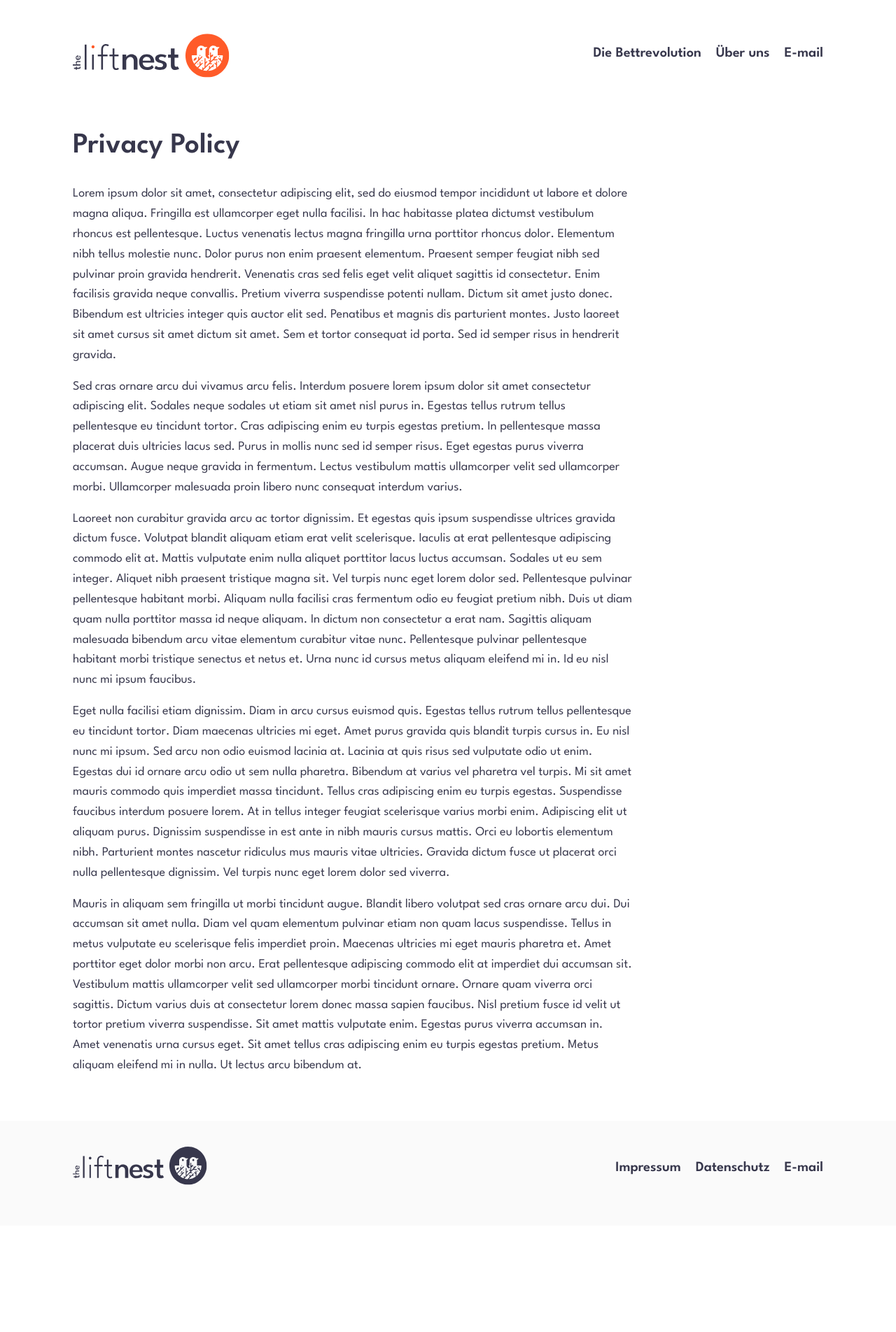
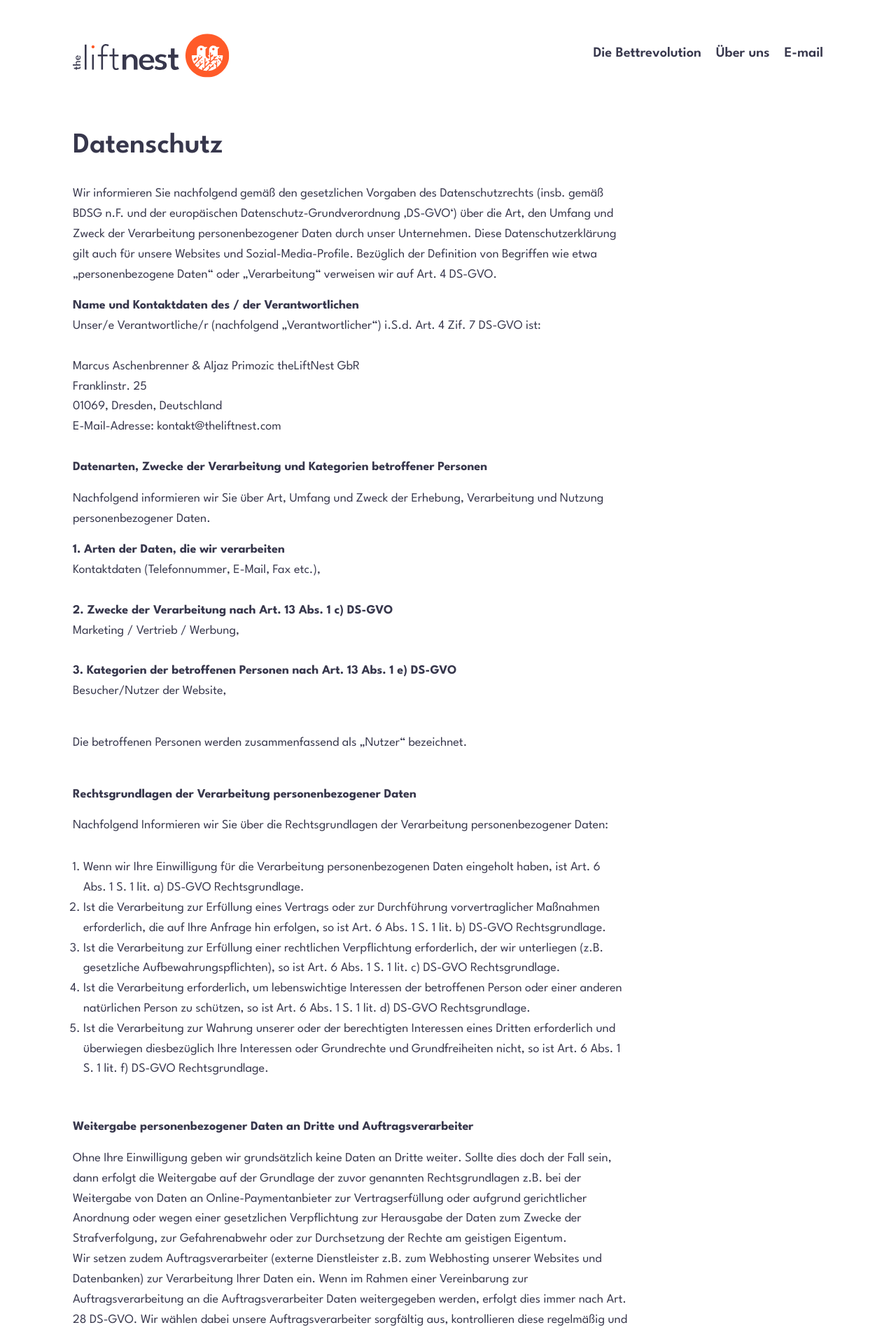
Before and after one commit to theliftnest/theliftnest-github.io, a Jekyll site: the page built from datenschutz.md, in a window 1280 px wide. Shown: the top 1904 px of the page at 70% size. Built offline with Jekyll 4.4.1, drawn with Linux system fonts in a browser that asks for light colours; nearby versions of some CDN libraries; before the commit the page ends 1752 px from its top, so only the background shows below that; some of the changed text lies outside the part shown.

Commit message:
privacy policy

```diff
--- a/assets/css/styles.css
+++ b/assets/css/styles.css
@@ -120,6 +120,11 @@ h6 {
 }
 
 p, .mid {
+  font-size: 1.125rem;
+  line-height: 1.802rem;
+}
+
+ol, ul {
   font-size: 1.125rem;
   line-height: 1.802rem;
 }
--- /dev/null
+++ b/datenschutz.md
@@ -0,0 +1,117 @@
+---
+layout: page-docs-one-col
+title: Datenschutz
+permalink: datenschutz
+---
+<p>Wir informieren Sie nachfolgend gemäß den gesetzlichen Vorgaben des Datenschutzrechts (insb. gemäß BDSG n.F. und der europäischen Datenschutz-Grundverordnung ‚DS-GVO‘) über die Art, den Umfang und Zweck der Verarbeitung personenbezogener Daten durch unser Unternehmen. Diese Datenschutzerklärung gilt auch für unsere Websites und Sozial-Media-Profile. Bezüglich der Definition von Begriffen wie etwa „personenbezogene Daten“ oder „Verarbeitung“ verweisen wir auf Art. 4 DS-GVO.</p>
+<strong>Name und Kontaktdaten des / der Verantwortlichen</strong><br />
+Unser/e Verantwortliche/r (nachfolgend „Verantwortlicher“) i.S.d. Art. 4 Zif. 7 DS-GVO ist:<br />
+<br />
+Marcus Aschenbrenner & Aljaz Primozic theLiftNest GbR<br />Franklinstr. 25<br />01069, Dresden, Deutschland<br />E-Mail-Adresse: kontakt@theliftnest.com<br /><br />
+<strong>Datenarten, Zwecke der Verarbeitung und Kategorien betroffener Personen</strong><br />
+<p>Nachfolgend informieren wir Sie über Art, Umfang und Zweck der Erhebung, Verarbeitung und Nutzung personenbezogener Daten.</p>
+<strong>1. Arten der Daten, die wir verarbeiten</strong><br />
+Kontaktdaten (Telefonnummer, E-Mail, Fax etc.), <br />
+<br />
+<strong>2. Zwecke der Verarbeitung nach Art. 13 Abs. 1 c) DS-GVO</strong><br />
+Marketing / Vertrieb / Werbung, <br />
+<br />
+<strong>3. Kategorien der betroffenen Personen nach Art. 13 Abs. 1 e) DS-GVO</strong><br />
+Besucher/Nutzer der Website, <br />
+<br />
+<p>Die betroffenen Personen werden zusammenfassend als „Nutzer“ bezeichnet.</p>
+<br />
+<strong>Rechtsgrundlagen der Verarbeitung personenbezogener Daten</strong>
+<p>Nachfolgend Informieren wir Sie über die Rechtsgrundlagen der Verarbeitung personenbezogener Daten:</p>
+<ol style="margin:10px 0px; padding:15px;">
+<li>Wenn wir Ihre Einwilligung für die Verarbeitung personenbezogenen Daten eingeholt haben, ist Art. 6 Abs. 1 S. 1 lit. a) DS-GVO Rechtsgrundlage.</li>
+<li>Ist die Verarbeitung zur Erfüllung eines Vertrags oder zur Durchführung vorvertraglicher Maßnahmen erforderlich, die auf Ihre Anfrage hin erfolgen, so ist Art. 6 Abs. 1 S. 1 lit. b) DS-GVO Rechtsgrundlage.</li>
+<li>Ist die Verarbeitung zur Erfüllung einer rechtlichen Verpflichtung erforderlich, der wir unterliegen (z.B. gesetzliche Aufbewahrungspflichten), so ist Art. 6 Abs. 1 S. 1 lit. c) DS-GVO Rechtsgrundlage.</li>
+<li>Ist die Verarbeitung erforderlich, um lebenswichtige Interessen der betroffenen Person oder einer anderen natürlichen Person zu schützen, so ist Art. 6 Abs. 1 S. 1 lit. d) DS-GVO Rechtsgrundlage.</li>
+<li>Ist die Verarbeitung zur Wahrung unserer oder der berechtigten Interessen eines Dritten erforderlich und überwiegen diesbezüglich Ihre Interessen oder Grundrechte und Grundfreiheiten nicht, so ist Art. 6 Abs. 1 S. 1 lit. f) DS-GVO Rechtsgrundlage.</li>
+</ol>
+<br />
+<strong>Weitergabe personenbezogener Daten an Dritte und Auftragsverarbeiter</strong>
+<p>Ohne Ihre Einwilligung geben wir grundsätzlich keine Daten an Dritte weiter. Sollte dies doch der Fall sein, dann erfolgt die Weitergabe auf der Grundlage der zuvor genannten Rechtsgrundlagen z.B. bei der Weitergabe von Daten an Online-Paymentanbieter zur Vertragserfüllung oder aufgrund gerichtlicher Anordnung oder wegen einer gesetzlichen Verpflichtung zur Herausgabe der Daten zum Zwecke der Strafverfolgung, zur Gefahrenabwehr oder zur Durchsetzung der Rechte am geistigen Eigentum.<br />
+Wir setzen zudem Auftragsverarbeiter (externe Dienstleister z.B. zum Webhosting unserer Websites und Datenbanken) zur Verarbeitung Ihrer Daten ein. Wenn im Rahmen einer Vereinbarung zur Auftragsverarbeitung an die Auftragsverarbeiter Daten weitergegeben werden, erfolgt dies immer nach Art. 28 DS-GVO. Wir wählen dabei unsere Auftragsverarbeiter sorgfältig aus, kontrollieren diese regelmäßig und haben uns ein Weisungsrecht hinsichtlich der Daten einräumen lassen. Zudem müssen die Auftragsverarbeiter geeignete technische und organisatorische Maßnahmen getroffen haben und die Datenschutzvorschriften gem. BDSG n.F. und DS-GVO einhalten</p>
+<br />
+<strong>Datenübermittlung in Drittstaaten</strong>
+<p>Durch die Verabschiedung der europäischen Datenschutz-Grundverordnung (DS-GVO) wurde eine einheitliche Grundlage für den Datenschutz in Europa geschaffen. Ihre Daten werden daher vorwiegend durch Unternehmen verarbeitet, für die DS-GVO Anwendung findet. Sollte doch die Verarbeitung durch Dienste Dritter außerhalb der Europäischen Union oder des Europäischen Wirtschaftsraums stattfinden, so müssen diese die besonderen Voraussetzungen der Art. 44 ff. DS-GVO erfüllen. Das bedeutet, die Verarbeitung erfolgt aufgrund besonderer Garantien, wie etwa die von der EU-Kommission offiziell anerkannte Feststellung eines der EU entsprechenden Datenschutzniveaus oder der Beachtung offiziell anerkannter spezieller vertraglicher Verpflichtungen, der so genannten „Standardvertragsklauseln“. <br />Soweit wir aufgrund der Unwirksamkeit des sog. „Privacy Shields“, nach Art. 49 Abs. 1 S. 1 lit. a) DSGVO die ausdrückliche Einwilligung in die Datenübermittlung in die USA von Ihnen einholen, weisen wird diesbezüglich auf das Risiko eines geheimen Zugriffs durch US-Behörden und die Nutzung der Daten zu Überwachungszwecken, ggf. ohne Rechtsbehelfsmöglichkeiten für EU-Bürger, hin.</p>
+<br />
+<strong>Löschung von Daten und Speicherdauer</strong>
+<p>Sofern nicht in dieser Datenschutzerklärung ausdrücklich angegeben, werden Ihre personenbezogen Daten gelöscht oder gesperrt, sobald die zur Verarbeitung erteilte Einwilligung von Ihnen widerrufen wird oder der Zweck für die Speicherung entfällt bzw. die Daten für den Zweck nicht mehr erforderlich sind, es sei denn deren weitere Aufbewahrung ist zu Beweiszwecken erforderlich oder dem stehen gesetzliche Aufbewahrungspflichten entgegenstehen. Darunter fallen etwa handelsrechtliche Aufbewahrungspflichten von Geschäftsbriefen nach § 257 Abs. 1 HGB (6 Jahre) sowie steuerrechtliche Aufbewahrungspflichten nach § 147 Abs. 1 AO von Belegen (10 Jahre). Wenn die vorgeschriebene Aufbewahrungsfrist abläuft, erfolgt eine Sperrung oder Löschung Ihrer Daten, es sei denn die Speicherung ist weiterhin für einen Vertragsabschluss oder zur Vertragserfüllung erforderlich.</p>
+<br/>
+<strong>Bestehen einer automatisierten Entscheidungsfindung</strong>
+<p>Wir setzen keine automatische Entscheidungsfindung oder ein Profiling ein.</p>
+<br/>
+<strong>Bereitstellung unserer Website und Erstellung von Logfiles</strong>
+<ol style="margin:10px 0px; padding:15px;">
+<li>Wenn Sie unsere Webseite lediglich informatorisch nutzen (also keine Registrierung und auch keine anderweitige Übermittlung von Informationen), erheben wir nur die personenbezogenen Daten, die Ihr Browser an unseren Server übermittelt. Wenn Sie unsere Website betrachten möchten, erheben wir die folgenden Daten:<br />
+• IP-Adresse;<br />
+• Internet-Service-Provider des Nutzers;<br />
+• Datum und Uhrzeit des Abrufs;<br />
+• Browsertyp;<br />
+• Sprache und Browser-Version;<br />
+• Inhalt des Abrufs;<br />
+• Zeitzone;<br />
+• Zugriffsstatus/HTTP-Statuscode;<br />
+• Datenmenge;<br />
+• Websites, von denen die Anforderung kommt;<br />
+• Betriebssystem.<br />
+Eine Speicherung dieser Daten zusammen mit anderen personenbezogenen Daten von Ihnen findet nicht statt.<br /><br />
+</li>
+<li>Diese Daten dienen dem Zweck der nutzerfreundlichen, funktionsfähigen und sicheren Auslieferung unserer Website an Sie mit Funktionen und Inhalten sowie deren Optimierung und statistischen Auswertung.<br /><br /></li>
+<li>Rechtsgrundlage hierfür ist unser in den obigen Zwecken auch liegendes berechtigtes Interesse an der Datenverarbeitung nach Art. 6 Abs. 1 S.1 lit. f)  DS-GVO.<br /><br /></li>
+<li>Wir speichern aus Sicherheitsgründen diese Daten in Server-Logfiles für die Speicherdauer von 0 Tagen. Nach Ablauf dieser Frist werden diese automatisch gelöscht, es sei denn wir benötigen deren Aufbewahrung zu Beweiszwecken bei Angriffen auf die Serverinfrastruktur oder anderen Rechtsverletzungen.<br /></li>
+</ol>
+<br/>
+<strong>Kontaktaufnahme per Kontaktformular / E-Mail / Fax / Post</strong>
+<ol style="margin:10px 0px; padding:15px;">
+<li>Bei der Kontaktaufnahme mit uns per Kontaktformular, Fax, Post oder E-Mail werden Ihre Angaben zum Zwecke der Abwicklung der Kontaktanfrage verarbeitet.<br /><br /></li>
+<li>Rechtsgrundlage für die Verarbeitung der Daten ist bei Vorliegen einer Einwilligung von Ihnen Art. 6 Abs. 1 S. 1 lit. a) DS-GVO. Rechtsgrundlage für die Verarbeitung der Daten, die im Zuge einer Kontaktanfrage oder E-Mail, eines Briefes oder Faxes übermittelt werden, ist Art. 6 Abs. 1 S. 1 lit. f) DS-GVO. Der Verantwortliche hat ein berechtigtes Interesse an der Verarbeitung und Speicherung der Daten, um Anfragen der Nutzer beantworten zu können, zur Beweissicherung aus Haftungsgründen und um ggf. seiner gesetzlichen Aufbewahrungspflichten bei Geschäftsbriefen nachkommen zu können. Zielt der Kontakt auf den Abschluss eines Vertrages ab, so ist zusätzliche Rechtsgrundlage für die Verarbeitung Art. 6 Abs. 1 S. 1 lit. b) DS-GVO.<br /><br /></li>
+<li>Wir können Ihre Angaben und Kontaktanfrage in unserem Customer-Relationship-Management System ("CRM System") oder einem vergleichbaren System speichern.<br /><br /></li>
+<li>Die Daten werden gelöscht, sobald sie für die Erreichung des Zweckes ihrer Erhebung nicht mehr erforderlich sind. Für die personenbezogenen Daten aus der Eingabemaske des Kontaktformulars und diejenigen, die per E-Mail übersandt wurden, ist dies dann der Fall, wenn die jeweilige Konversation mit Ihnen beendet ist. Beendet ist die Konversation dann, wenn sich aus den Umständen entnehmen lässt, dass der betroffene Sachverhalt abschließend geklärt ist. Anfragen von Nutzern, die über einen Account bzw. Vertrag mit uns verfügen, speichern wir bis zum Ablauf von zwei Jahren nach Vertragsbeendigung. Im Fall von gesetzlichen Archivierungspflichten erfolgt die Löschung nach deren Ablauf: Ende handelsrechtlicher (6 Jahre) und steuerrechtlicher (10 Jahre) Aufbewahrungspflicht.<br /><br /></li>
+<li>Sie haben jederzeit die Möglichkeit, die Einwilligung nach Art. 6 Abs. 1 S. 1 lit. a) DS-GVO zur Verarbeitung der personenbezogenen Daten zu widerrufen. Nehmen Sie per E-Mail Kontakt mit uns auf, so können Sie der Speicherung der personenbezogenen Daten jederzeit widersprechen.<br /><br /></li>
+</ol>
+<br/>
+<strong>Rechte der betroffenen Person</strong>
+<ol style="margin:10px 0px; padding:15px;">
+<li><strong>Widerspruch oder Widerruf gegen die Verarbeitung Ihrer Daten<br /><br />
+Soweit die Verarbeitung auf Ihrer Einwilligung gemäß Art. 6 Abs. 1 S. 1 lit. a), Art. 7 DS-GVO beruht, haben Sie das Recht, die Einwilligung jederzeit zu widerrufen. Die Rechtmäßigkeit der aufgrund der Einwilligung bis zum Widerruf erfolgten Verarbeitung wird dadurch nicht berührt.<br /><br />
+Soweit wir die Verarbeitung Ihrer personenbezogenen Daten auf die Interessenabwägung gemäß Art. 6 Abs. 1 S. 1 lit. f) DS-GVO stützen, können Sie Widerspruch gegen die Verarbeitung einlegen. Dies ist der Fall, wenn die Verarbeitung insbesondere nicht zur Erfüllung eines Vertrags mit Ihnen erforderlich ist, was von uns jeweils bei der nachfolgenden Beschreibung der Funktionen dargestellt wird. Bei Ausübung eines solchen Widerspruchs bitten wir um Darlegung der Gründe, weshalb wir Ihre personenbezogenen Daten nicht wie von uns durchgeführt verarbeiten sollten. Im Falle Ihres begründeten Widerspruchs prüfen wir die Sachlage und werden entweder die Datenverarbeitung einstellen bzw. anpassen oder Ihnen unsere zwingenden schutzwürdigen Gründe aufzeigen, aufgrund derer wir die Verarbeitung fortführen.<br /><br />
+Sie können der Verarbeitung Ihrer personenbezogenen Daten für Zwecke der Werbung und Datenanalyse jederzeit widersprechen. Das Widerspruchsrecht können Sie kostenfrei ausüben. Über Ihren Werbewiderspruch können Sie uns unter folgenden Kontaktdaten informieren:<br /><br />
+Marcus Aschenbrenner & Aljaz Primozic theLiftNest GbR<br />Franklinstr. 25<br />01069, Dresden, Deutschland<br />E-Mail-Adresse: kontakt@theliftnest.com<br /></strong>
+<br /></li>
+<li><strong>Recht auf Auskunft</strong><br />
+Sie haben ein Recht auf Auskunft über Ihre bei uns gespeicherten persönlichen Daten nach Art. 15 DS-GVO. Dies beinhaltet insbesondere die Auskunft über die Verarbeitungszwecke, die Kategorie der personenbezogenen Daten, die Kategorien von Empfängern, gegenüber denen Ihre Daten offengelegt wurden oder werden, die geplante Speicherdauer, die Herkunft ihrer Daten, sofern diese nicht direkt bei Ihnen erhoben wurden.<br /><br /></li>
+<li><strong>Recht auf Berichtigung</strong><br />
+Sie haben ein Recht auf Berichtigung unrichtiger oder auf Vervollständigung richtiger Daten nach Art. 16 DS-GVO.
+<br /><br />
+</li>
+<li><strong>Recht auf Löschung</strong><br />
+Sie haben ein Recht auf Löschung Ihrer bei uns gespeicherten Daten nach Art. 17 DS-GVO, es sei denn gesetzliche oder vertraglichen Aufbewahrungsfristen oder andere gesetzliche Pflichten bzw. Rechte zur weiteren Speicherung stehen dieser entgegen.
+<br /><br />
+</li>
+<li><strong>Recht auf Einschränkung</strong><br />
+Sie haben das Recht, eine Einschränkung bei der Verarbeitung Ihrer personenbezogenen Daten zu verlangen, wenn eine der Voraussetzungen in Art. 18 Abs. 1 lit. a) bis d) DS-GVO erfüllt ist:<br />
+• Wenn Sie die Richtigkeit der Sie betreffenden personenbezogenen für eine Dauer bestreiten, die es dem Verantwortlichen ermöglicht, die Richtigkeit der personenbezogenen Daten zu überprüfen;<br /><br />
+• die Verarbeitung unrechtmäßig ist und Sie die Löschung der personenbezogenen Daten ablehnen und stattdessen die Einschränkung der Nutzung der personenbezogenen Daten verlangen;<br /><br />
+• der Verantwortliche die personenbezogenen Daten für die Zwecke der Verarbeitung nicht länger benötigt, Sie diese jedoch zur Geltendmachung, Ausübung oder Verteidigung von Rechtsansprüchen benötigen, oder<br /><br />
+• wenn Sie Widerspruch gegen die Verarbeitung gemäß Art. 21 Abs. 1 DS-GVO eingelegt haben und noch nicht feststeht, ob die berechtigten Gründe des Verantwortlichen gegenüber Ihren Gründen überwiegen.<br /><br />
+</li>
+<li><strong>Recht auf Datenübertragbarkeit</strong><br />
+Sie haben ein Recht auf Datenübertragbarkeit nach Art. 20 DS-GVO, was bedeutet, dass Sie die bei uns über Sie gespeicherten personenbezogenen Daten in einem strukturierten, gängigen und maschinenlesbaren Format erhalten können oder die Übermittlung an einen anderen Verantwortlichen verlangen können.
+<br /><br />
+</li>
+<li><strong>Recht auf Beschwerde</strong><br />
+Sie haben ein Recht auf Beschwerde bei einer Aufsichtsbehörde. In der Regel können Sie sich hierfür an die Aufsichtsbehörde insbesondere in dem Mitgliedstaat ihres Aufenthaltsorts, ihres Arbeitsplatzes oder des Orts des mutmaßlichen Verstoßes wenden.
+<br /><br />
+</li>
+</ol>
+<br/>
+<strong>Datensicherheit</strong>
+<p>Um alle personenbezogen Daten, die an uns übermittelt werden, zu schützen und um sicherzustellen, dass die Datenschutzvorschriften von uns, aber auch unseren externen Dienstleistern eingehalten werden, haben wir geeignete technische und organisatorische Sicherheitsmaßnahmen getroffen. Deshalb werden unter anderem alle Daten zwischen Ihrem Browser und unserem Server über eine sichere SSL-Verbindung verschlüsselt übertragen.</p>
+<br />
+<br/>
+<strong>Stand: 22.02.2021</strong>
+<p>Quelle: <a href="https://www.juraforum.de/datenschutzerklaerung-muster/">Weiter</a></p>
--- a/privacy-policy.md
+++ /dev/null
@@ -1,14 +0,0 @@
----
-layout: page-docs-one-col
-title: Privacy Policy
-permalink: datenschutz
----
-Lorem ipsum dolor sit amet, consectetur adipiscing elit, sed do eiusmod tempor incididunt ut labore et dolore magna aliqua. Fringilla est ullamcorper eget nulla facilisi. In hac habitasse platea dictumst vestibulum rhoncus est pellentesque. Luctus venenatis lectus magna fringilla urna porttitor rhoncus dolor. Elementum nibh tellus molestie nunc. Dolor purus non enim praesent elementum. Praesent semper feugiat nibh sed pulvinar proin gravida hendrerit. Venenatis cras sed felis eget velit aliquet sagittis id consectetur. Enim facilisis gravida neque convallis. Pretium viverra suspendisse potenti nullam. Dictum sit amet justo donec. Bibendum est ultricies integer quis auctor elit sed. Penatibus et magnis dis parturient montes. Justo laoreet sit amet cursus sit amet dictum sit amet. Sem et tortor consequat id porta. Sed id semper risus in hendrerit gravida.
-
-Sed cras ornare arcu dui vivamus arcu felis. Interdum posuere lorem ipsum dolor sit amet consectetur adipiscing elit. Sodales neque sodales ut etiam sit amet nisl purus in. Egestas tellus rutrum tellus pellentesque eu tincidunt tortor. Cras adipiscing enim eu turpis egestas pretium. In pellentesque massa placerat duis ultricies lacus sed. Purus in mollis nunc sed id semper risus. Eget egestas purus viverra accumsan. Augue neque gravida in fermentum. Lectus vestibulum mattis ullamcorper velit sed ullamcorper morbi. Ullamcorper malesuada proin libero nunc consequat interdum varius.
-
-Laoreet non curabitur gravida arcu ac tortor dignissim. Et egestas quis ipsum suspendisse ultrices gravida dictum fusce. Volutpat blandit aliquam etiam erat velit scelerisque. Iaculis at erat pellentesque adipiscing commodo elit at. Mattis vulputate enim nulla aliquet porttitor lacus luctus accumsan. Sodales ut eu sem integer. Aliquet nibh praesent tristique magna sit. Vel turpis nunc eget lorem dolor sed. Pellentesque pulvinar pellentesque habitant morbi. Aliquam nulla facilisi cras fermentum odio eu feugiat pretium nibh. Duis ut diam quam nulla porttitor massa id neque aliquam. In dictum non consectetur a erat nam. Sagittis aliquam malesuada bibendum arcu vitae elementum curabitur vitae nunc. Pellentesque pulvinar pellentesque habitant morbi tristique senectus et netus et. Urna nunc id cursus metus aliquam eleifend mi in. Id eu nisl nunc mi ipsum faucibus.
-
-Eget nulla facilisi etiam dignissim. Diam in arcu cursus euismod quis. Egestas tellus rutrum tellus pellentesque eu tincidunt tortor. Diam maecenas ultricies mi eget. Amet purus gravida quis blandit turpis cursus in. Eu nisl nunc mi ipsum. Sed arcu non odio euismod lacinia at. Lacinia at quis risus sed vulputate odio ut enim. Egestas dui id ornare arcu odio ut sem nulla pharetra. Bibendum at varius vel pharetra vel turpis. Mi sit amet mauris commodo quis imperdiet massa tincidunt. Tellus cras adipiscing enim eu turpis egestas. Suspendisse faucibus interdum posuere lorem. At in tellus integer feugiat scelerisque varius morbi enim. Adipiscing elit ut aliquam purus. Dignissim suspendisse in est ante in nibh mauris cursus mattis. Orci eu lobortis elementum nibh. Parturient montes nascetur ridiculus mus mauris vitae ultricies. Gravida dictum fusce ut placerat orci nulla pellentesque dignissim. Vel turpis nunc eget lorem dolor sed viverra.
-
-Mauris in aliquam sem fringilla ut morbi tincidunt augue. Blandit libero volutpat sed cras ornare arcu dui. Dui accumsan sit amet nulla. Diam vel quam elementum pulvinar etiam non quam lacus suspendisse. Tellus in metus vulputate eu scelerisque felis imperdiet proin. Maecenas ultricies mi eget mauris pharetra et. Amet porttitor eget dolor morbi non arcu. Erat pellentesque adipiscing commodo elit at imperdiet dui accumsan sit. Vestibulum mattis ullamcorper velit sed ullamcorper morbi tincidunt ornare. Ornare quam viverra orci sagittis. Dictum varius duis at consectetur lorem donec massa sapien faucibus. Nisl pretium fusce id velit ut tortor pretium viverra suspendisse. Sit amet mattis vulputate enim. Egestas purus viverra accumsan in. Amet venenatis urna cursus eget. Sit amet tellus cras adipiscing enim eu turpis egestas pretium. Metus aliquam eleifend mi in nulla. Ut lectus arcu bibendum at.
```
Also changed, not shown: assets/scss/styles.scss (+7 -0 lines), 1 other file.
